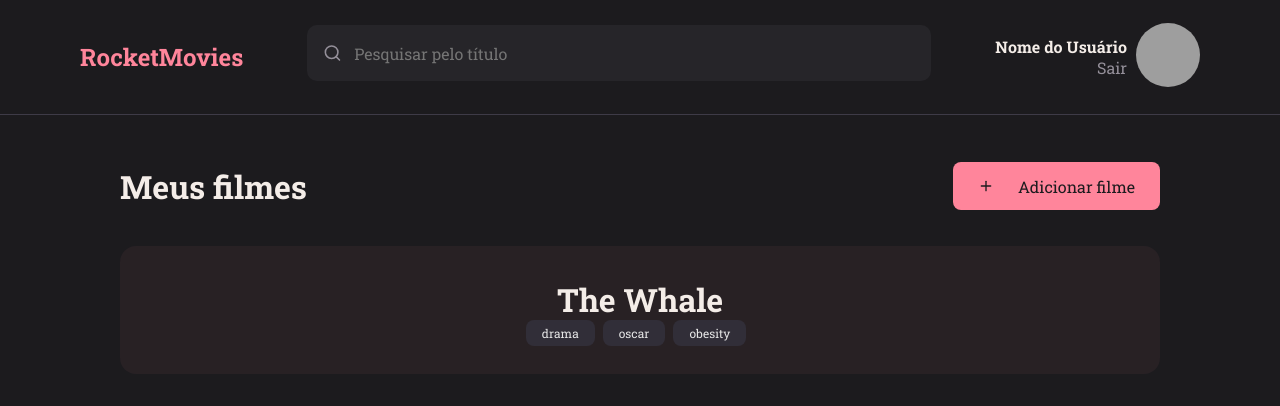
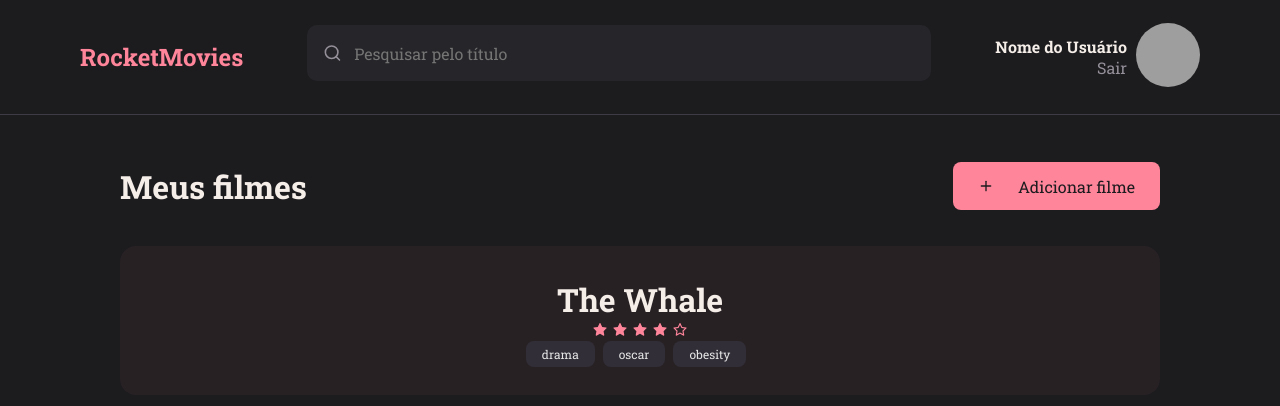
Before and after one commit to Pedro558/RocketMovies-front-end, a React (Vite) app: page / in a window 1280 px wide. Shown: the top 406 px of the page. Built offline with nearby package versions, Linux system fonts and the light colour scheme; grey boxes are pictures that could not be loaded.

Commit message:
:sparkles: feat: rating stars added

```diff
--- a/src/components/Note/index.jsx
+++ b/src/components/Note/index.jsx
@@ -1,10 +1,36 @@
 import { Container } from './styles'
 import { Tag } from '../../components/Tag'
+import { AiFillStar, AiOutlineStar } from 'react-icons/ai'
 
 export function Note({ data, ...rest}){
   return(
     <Container>
       <h1>{data.title}</h1>
+
+      {
+        data.rating &&
+        <span>
+          {
+            (() => {
+              const filledStars = data.rating;
+              const emptyStars = 5 - filledStars;
+
+              const stars = [];
+
+              for (let i = 0; i < filledStars; i++) {
+                stars.push(<span key={i}> <AiFillStar/> </span>);
+              }
+
+              for (let i = 0; i < emptyStars; i++) {
+                stars.push(<span key={filledStars + i}><AiOutlineStar/></span>);
+              }
+
+              return stars;
+            })()
+          }
+       </span>
+
+      }
 
       {
         data.tags &&
--- a/src/components/Note/styles.js
+++ b/src/components/Note/styles.js
@@ -11,4 +11,8 @@ export const Container = styled.button`
   >h1{
     color: ${({ theme })=> theme.COLORS.WHITE};
   }
+
+  & svg{
+    color: ${({ theme })=>theme.COLORS.PINK};
+  }
 `
--- a/src/pages/Home/index.jsx
+++ b/src/pages/Home/index.jsx
@@ -20,6 +20,7 @@ export function Home() {
       <Content>
         <Note data={{
           title: 'The Whale',
+          rating: 4,
           tags: [
             {id: '1', name: 'drama'},
             {id: '2', name: 'oscar'},
```
